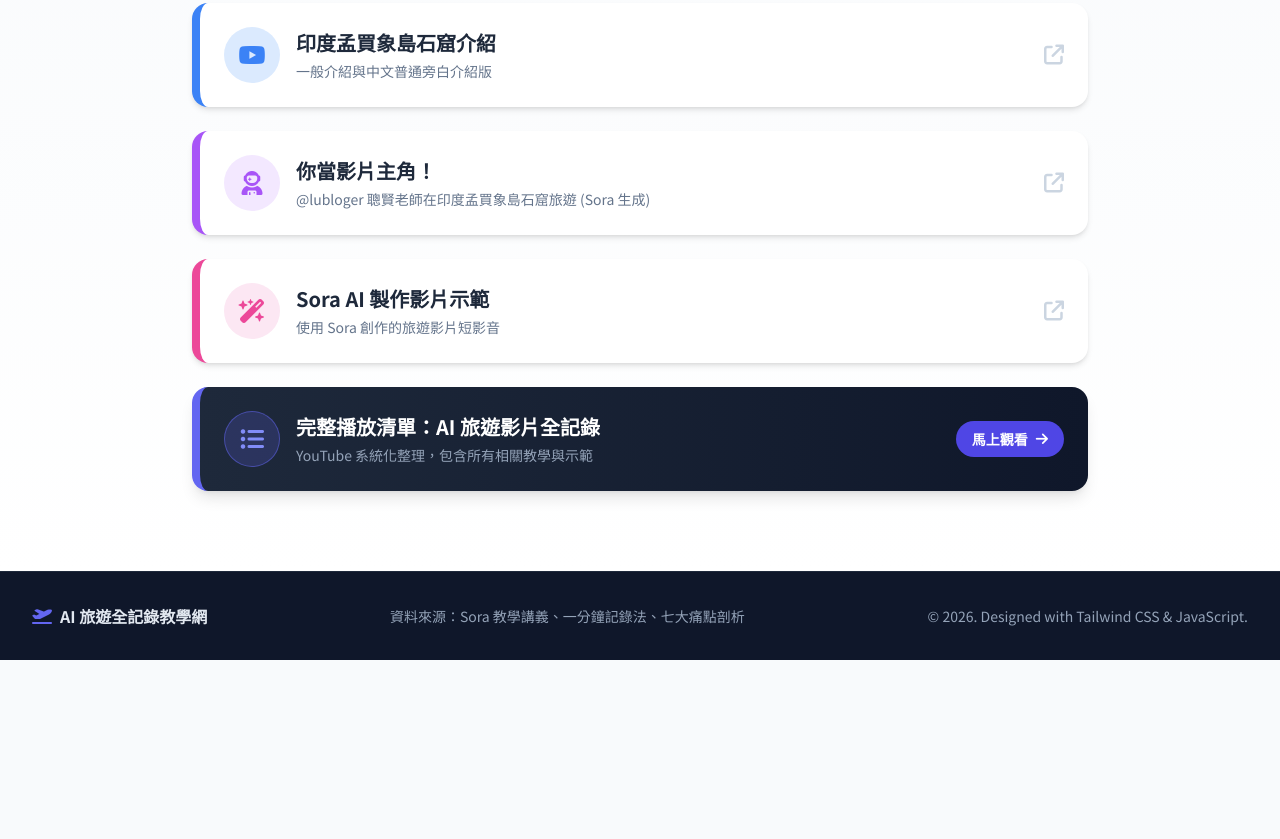
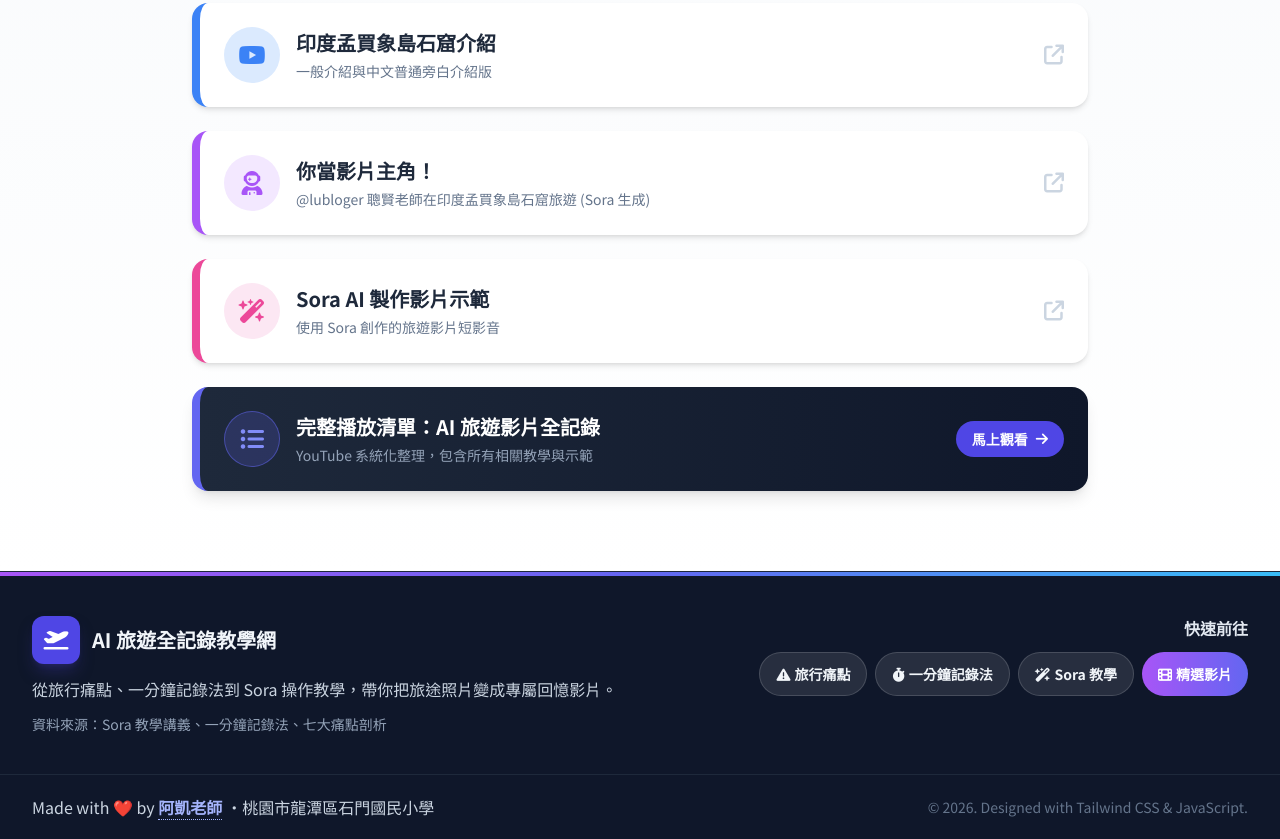
Before and after one commit to cagoooo/Sora, a plain HTML site: page index.html in a window 1280 px wide. Shown: the part 3611-4450 px from the top of the page. Before the commit the page ends 4271 px from the top, so only its background shows below. Drawn offline with nearby package versions, Linux system fonts and the light colour scheme.

Commit message:
feat: 新增網站頁尾，署名連到阿凱老師教育科技創新專區
Co-Authored-By: Claude Opus 5.5 <noreply@anthropic.com>

```diff
--- a/index.html
+++ b/index.html
@@ -497,15 +497,34 @@
     </section>
 
     <!-- Footer -->
-    <footer class="bg-slate-900 text-slate-400 py-8 border-t border-slate-800">
-        <div class="max-w-7xl mx-auto px-4 sm:px-6 lg:px-8 flex flex-col md:flex-row justify-between items-center gap-4">
-            <div class="flex items-center gap-2">
-                <i class="fa-solid fa-plane-departure text-brand-500"></i>
-                <span class="text-slate-200 font-bold">AI 旅遊全記錄教學網</span>
+    <footer class="bg-slate-900 text-slate-400 border-t border-slate-800 print:hidden">
+        <div class="h-1 bg-gradient-to-r from-purple-500 via-brand-500 to-sky-400" aria-hidden="true"></div>
+        <div class="max-w-7xl mx-auto px-4 sm:px-6 lg:px-8 py-10 grid gap-8 md:grid-cols-2 md:items-start">
+            <div class="text-center md:text-left">
+                <div class="flex items-center justify-center md:justify-start gap-3">
+                    <span class="w-12 h-12 rounded-xl bg-brand-600 shadow-lg shadow-brand-900/50 flex items-center justify-center"><i class="fa-solid fa-plane-departure text-white text-xl"></i></span>
+                    <span class="text-slate-100 font-bold text-xl">AI 旅遊全記錄教學網</span>
+                </div>
+                <p class="mt-3 text-base text-slate-300 leading-relaxed">從旅行痛點、一分鐘記錄法到 Sora 操作教學，帶你把旅途照片變成專屬回憶影片。</p>
+                <p class="mt-3 text-sm">資料來源：Sora 教學講義、一分鐘記錄法、七大痛點剖析</p>
             </div>
-            <p class="text-sm">資料來源：Sora 教學講義、一分鐘記錄法、七大痛點剖析</p>
-            <div class="text-sm">
-                &copy; 2026. Designed with Tailwind CSS & JavaScript.
+            <nav aria-label="頁尾快速連結" class="text-center md:text-right">
+                <p class="font-bold text-slate-200 mb-3">快速前往</p>
+                <div class="flex flex-wrap justify-center md:justify-end gap-2">
+                    <button type="button" onclick="scrollToSection('pain-points')" class="min-h-[44px] px-4 py-2 rounded-full text-sm font-bold text-slate-100 bg-white/10 border border-white/15 hover:bg-brand-600 transition"><i class="fa-solid fa-triangle-exclamation mr-1"></i>旅行痛點</button>
+                    <button type="button" onclick="scrollToSection('one-minute')" class="min-h-[44px] px-4 py-2 rounded-full text-sm font-bold text-slate-100 bg-white/10 border border-white/15 hover:bg-brand-600 transition"><i class="fa-solid fa-stopwatch mr-1"></i>一分鐘記錄法</button>
+                    <button type="button" onclick="scrollToSection('sora-guide')" class="min-h-[44px] px-4 py-2 rounded-full text-sm font-bold text-slate-100 bg-white/10 border border-white/15 hover:bg-brand-600 transition"><i class="fa-solid fa-wand-magic-sparkles mr-1"></i>Sora 教學</button>
+                    <button type="button" onclick="scrollToSection('videos')" class="min-h-[44px] px-4 py-2 rounded-full text-sm font-bold text-white bg-gradient-to-r from-purple-500 to-indigo-500 hover:from-purple-600 hover:to-indigo-600 transition"><i class="fa-solid fa-film mr-1"></i>精選影片</button>
+                </div>
+            </nav>
+        </div>
+        <div class="border-t border-slate-800">
+            <div class="max-w-7xl mx-auto px-4 sm:px-6 lg:px-8 py-5 flex flex-col md:flex-row md:justify-between items-center gap-2 text-sm">
+                <p class="text-center text-slate-300 text-sm md:text-base flex flex-col sm:flex-row sm:gap-1">
+                    <span>Made with <span aria-label="愛心">❤️</span> by <a href="https://cagoooo.github.io/Akai/" target="_blank" rel="noopener noreferrer" title="阿凱老師教育科技創新專區" class="font-bold text-brand-300 border-b border-dotted border-brand-300 hover:text-purple-300 hover:border-purple-300 transition">阿凱老師</a></span>
+                    <span><span class="hidden sm:inline" aria-hidden="true">・</span>桃園市龍潭區石門國民小學</span>
+                </p>
+                <div class="text-slate-500">&copy; 2026. Designed with Tailwind CSS & JavaScript.</div>
             </div>
         </div>
     </footer>
```
